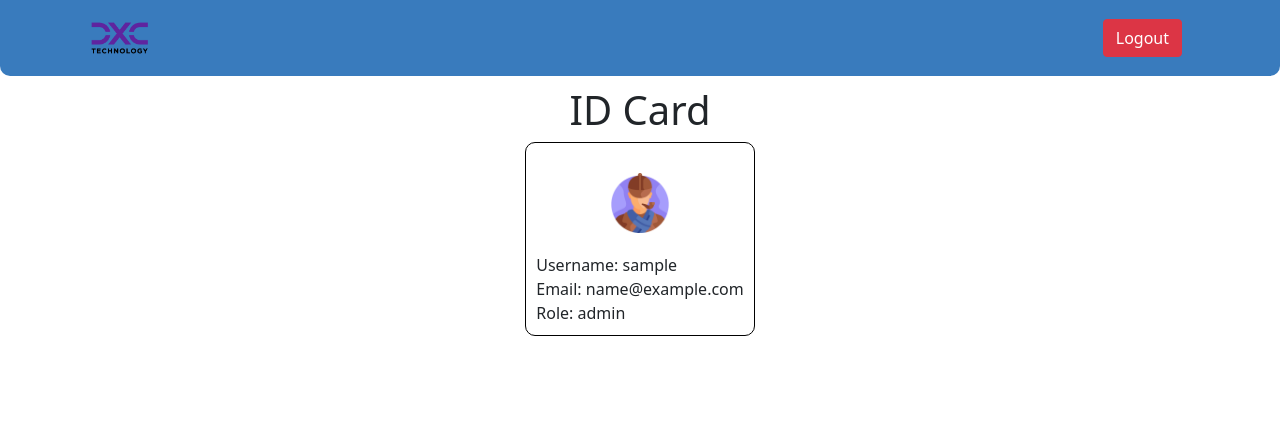
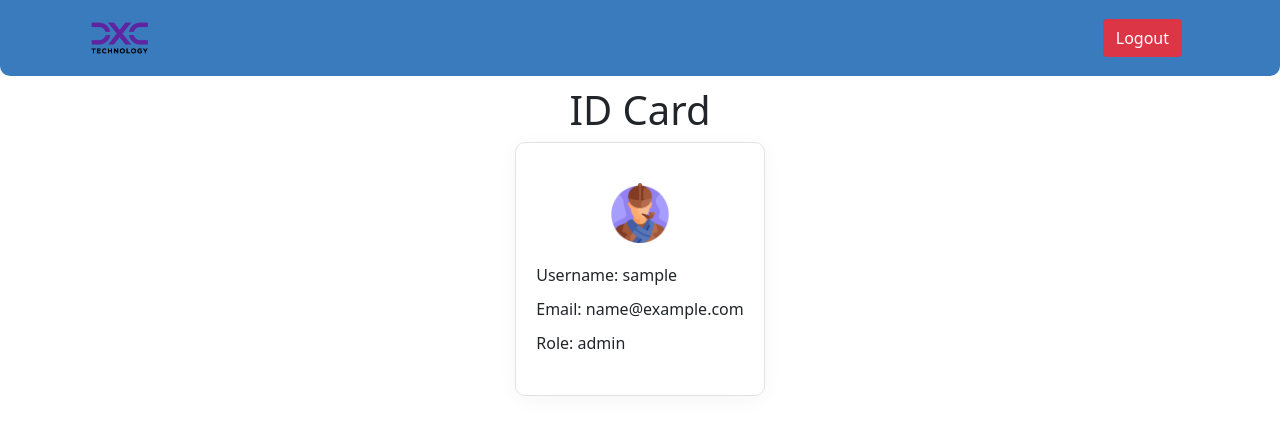
Before and after one commit to sh3ngsh3ng/login_application_assignment, a React (Create React App) app in the folder login-application/: page /home in a window 1280 px wide. Shown: the top 434 px of the page. Built offline with nearby package versions, Linux system fonts and the light colour scheme; sample sign-in values are in the browser's storage.

Commit message:
added back button to nominalrollpage

```diff
--- a/login-application/src/pages/LandingPage.css
+++ b/login-application/src/pages/LandingPage.css
@@ -4,9 +4,12 @@
 }
 
 #id-card-div {
-    border: 1px black solid;
+    padding: 20px!important;
+    background-color: white;
+    padding: 10px;
+    border: 1px solid #e1e3e7;
     border-radius: 10px;
-    padding: 10px;
+    box-shadow:0 4px 20px rgba(0, 0, 0, 0.04);
 }
 
 
@@ -19,3 +22,7 @@
 .id-photo {
     height: 60px;
 }
+
+.id-card-field {
+    margin-bottom: 10px;
+}
--- a/login-application/src/pages/LandingPage.js
+++ b/login-application/src/pages/LandingPage.js
@@ -21,18 +21,18 @@ export default function LandingPage() {
                             <div id="id-photo-div">
                                 <img class="id-photo" src={idPhoto}/>
                             </div>
-                            <div>
+                            <div className="id-card-field">
                                 <span>Username: {user.username}</span>
                             </div>
-                            <div>
+                            <div className="id-card-field">
                                 <span>Email: {user.email}</span>
                             </div>
-                            <div>
+                            <div className="id-card-field">
                                 <span>Role: {user.role}</span>
                             </div>
-                            <div>
+                            <div className="id-card-field" style={{"display": "flex", "justifyContent": "center"}}>
                                 {user.role == "manager" ?
-                                <button className="btn btn-primary" onClick={() => history.push("/list")}>View Nominal Roll</button>
+                                <button className="btn btn-success" onClick={() => history.push("/list")}>View Nominal Roll</button>
                                 : null
                                 }
                             </div>
--- a/login-application/src/pages/NominalRollPage.js
+++ b/login-application/src/pages/NominalRollPage.js
@@ -2,10 +2,11 @@ import React, {useEffect, useState} from "react"
 import NavBar from "../components/NavBar"
 import axios from "axios"
 import { sendJwt } from "../util"
+import { useHistory } from "react-router-dom"
 
 
 export default function NominalRollPage() {
-
+    let history = useHistory()
 
     let API_URL = "https://3000-sh3ngsh3ng-loginapplicat-h17zq07u389.ws-us31.gitpod.io/"
 
@@ -45,6 +46,9 @@ export default function NominalRollPage() {
                         </tbody>
                     </table>
                 </div>
+                <div style={{"display": "flex", "justifyContent": "center"}}>
+                    <button className="btn btn-secondary" onClick={() => history.push("/home")}>Back</button>
+                </div>
             </React.Fragment>
         )
 
```
